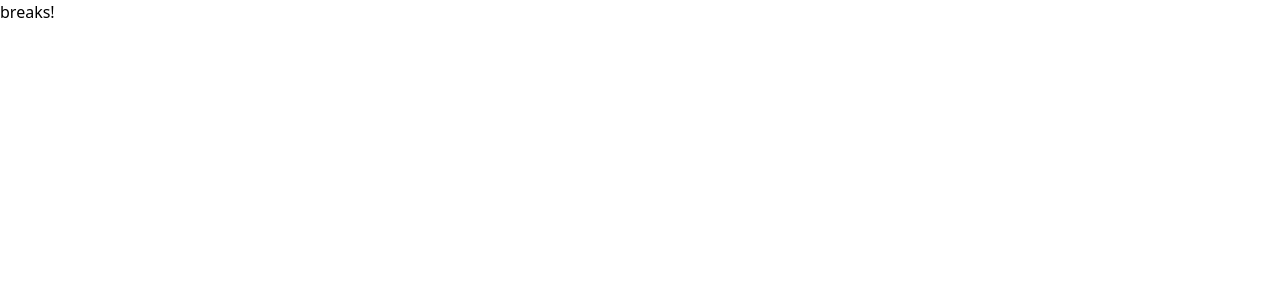
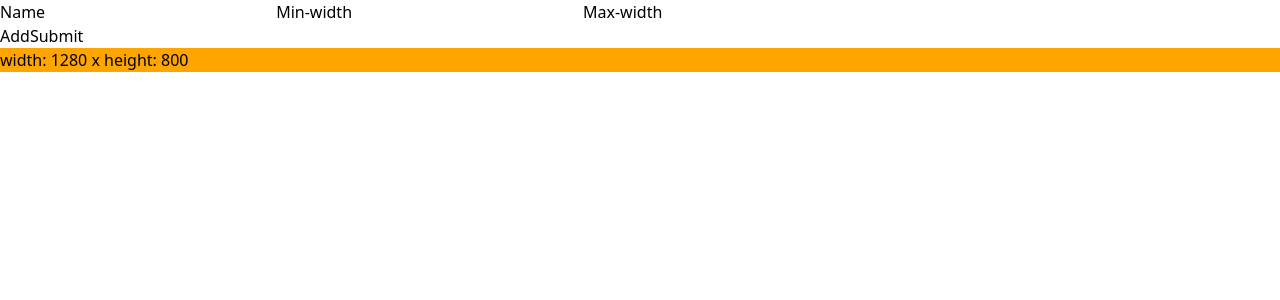
Before and after one commit to malwoodsantoro/breaks-chrome-extension, a React (Create React App) app: page / in a window 1280 px wide. Shown: the top 300 px of the page. Built offline with nearby package versions, Linux system fonts and the light colour scheme.

Commit message:
add window dimensions and form functionality

```diff
--- a/src/App.tsx
+++ b/src/App.tsx
@@ -1,9 +1,12 @@
 import React from 'react';
+import WindowDimensions from './WindowDimensions';
+import Form from './Form';
 
 function App() {
   return (
     <div className="App">
-     breaks!
+      <Form />
+     <WindowDimensions />
     </div>
   );
 }
--- /dev/null
+++ b/src/Form.tsx
@@ -0,0 +1,60 @@
+import React, {useState} from 'react';
+
+interface Values {
+  name: string,
+  minWidth: string,
+  maxWidth: string
+}
+
+type valuesType = Values[];
+
+export default function Form() {
+
+  const [formValues, setFormValues] = useState<valuesType>([{name: '', minWidth: '', maxWidth: ''}])
+
+  const onChange = (index: number, e: React.FormEvent<HTMLInputElement>): void => {
+    console.log(e.currentTarget.value)
+    let newFormValues: valuesType = [...formValues];
+    const {name, value} = e.currentTarget;
+    newFormValues[index][name as keyof Values] = value;
+    setFormValues(newFormValues);
+  };
+
+  const handleSubmit = (e: React.SyntheticEvent) => {
+    alert(JSON.stringify(formValues));
+    e.preventDefault();
+  }
+
+  const addFormFields = () => {
+    setFormValues([...formValues, { name: "", minWidth: "", maxWidth: "" }])
+  }
+
+  const removeFormFields = (index: number) => {
+    let newFormValues = formValues.splice(index, 1);
+    setFormValues(newFormValues);
+  }
+
+  return (
+    <form onSubmit={handleSubmit}>
+      {formValues.map((element, index) => (
+        <div className="form-inline" key={index}>
+          <label>Name</label>
+          <input type="text" name="name" value={element.name || ""} onChange={e => onChange(index, e)} />
+          <label>Min-width</label>
+          <input type="text" name="minWidth" value={element.minWidth || ""} onChange={e => onChange(index, e)} />
+          <label>Max-width</label>
+          <input type="text" name="maxWidth" value={element.maxWidth || ""} onChange={e => onChange(index, e)} />
+          {
+            index ?
+              <button type="button"  className="button remove" onClick={() => removeFormFields(index)}>Remove</button>
+            : null
+          }
+        </div>
+      ))}
+      <div className="button-section">
+          <button className="button add" type="button" onClick={() => addFormFields()}>Add</button>
+          <button className="button submit" type="submit">Submit</button>
+      </div>
+  </form>
+);
+}
--- /dev/null
+++ b/src/WindowDimensions.tsx
@@ -0,0 +1,40 @@
+import React, {useState, useEffect} from 'react';
+
+interface Size {
+  width: number;
+  height: number;
+}
+
+const WindowDimensions = () => {
+  const [windowSize, setWindowSize] = useState<Size>({width: window.innerWidth, height: window.innerHeight});
+
+  const onResize = () => {
+    const width = window.innerWidth;
+    const height = window.innerHeight;
+
+    setWindowSize({
+      width: width,
+      height: height,
+    });
+  }
+
+  useEffect(() => {
+
+    window.addEventListener('resize', onResize);
+  }, []);
+
+  return (
+    <div style={{
+      backgroundColor:
+        !windowSize || windowSize.width <= 500
+          ? "white"
+          : windowSize && windowSize.width <= 700
+          ? "green"
+          : "orange",
+    }}
+  > width: {windowSize.width} x height: {windowSize.height}</div>
+
+  )
+}
+
+export default WindowDimensions;
```
Also changed, not shown: public/manifest.json.
